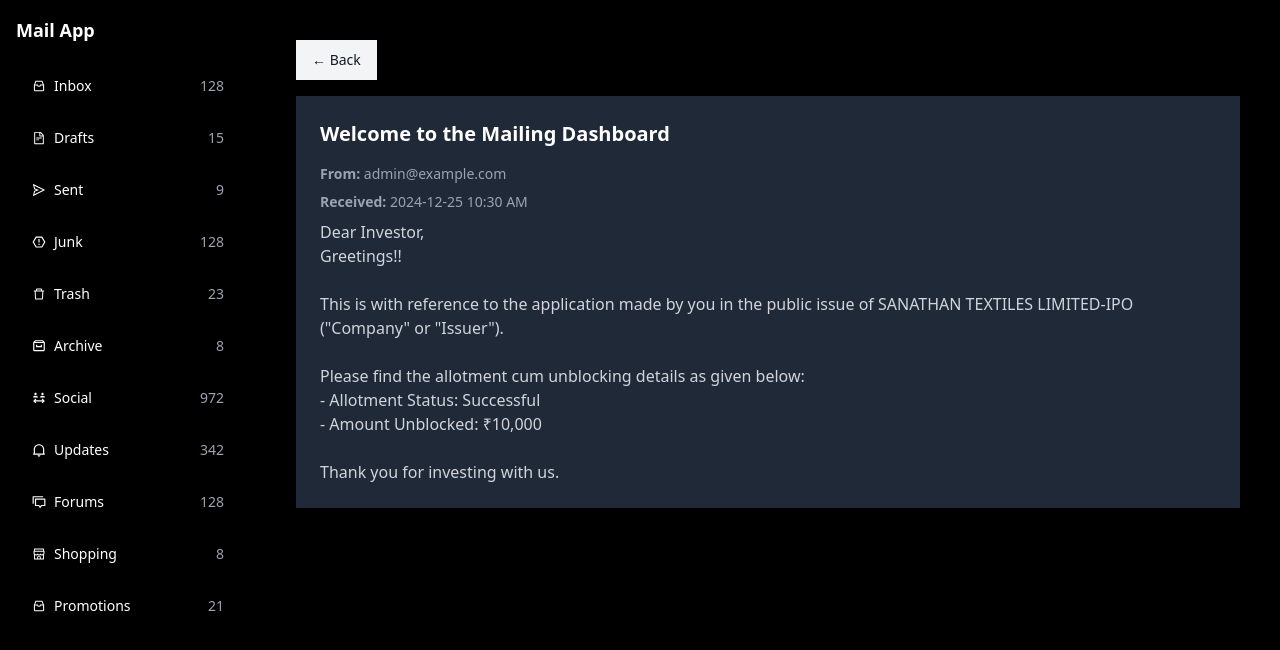
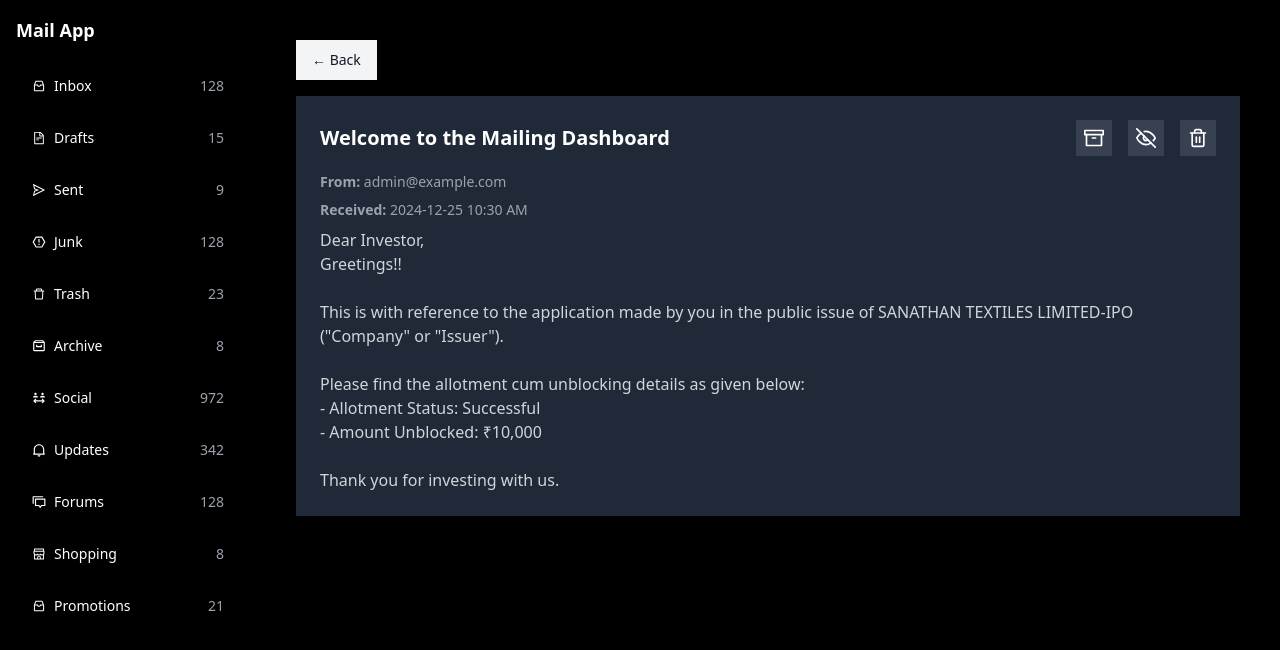
Before and after one commit to FarazAkhter660/Mailing-dashboard, a React (Create React App) app: page /dashboard in a window 1280 px wide. Both pictures are taken after a click on the element 768 px from the left and 220 px from the top of the page. Shown: the top 650 px of the page. Built offline with nearby package versions, Linux system fonts and the light colour scheme.

Commit message:
Add tooltip options for Archive, Mark as Unread, and Delete actions in the email view

```diff
--- a/package.json
+++ b/package.json
@@ -4,6 +4,7 @@
   "private": true,
   "dependencies": {
     "@radix-ui/react-slot": "^1.1.1",
+    "@radix-ui/react-tooltip": "^1.1.6",
     "class-variance-authority": "^0.7.1",
     "clsx": "^2.1.1",
     "cra-template": "1.2.0",
--- /dev/null
+++ b/src/components/ui/tooltip.jsx
@@ -0,0 +1,12 @@
+import React from "react";
+
+const Tooltip = ({ text, children }) => (
+  <div className="relative group inline-flex items-center">
+    {children}
+    <div className="absolute hidden group-hover:flex items-center justify-center bg-gray-700 text-white text-xs rounded px-2 py-1 whitespace-nowrap transition-opacity duration-200 shadow-lg z-10 top-full left-1/2 transform -translate-x-1/2 mt-1">
+      {text}
+    </div>
+  </div>
+);
+
+export default Tooltip;
--- a/src/pages/Dashboard.jsx
+++ b/src/pages/Dashboard.jsx
@@ -2,6 +2,8 @@ import React, { useState, useEffect, useCallback } from "react";
 import Sidebar from "../components/Sidebar";
 import MailList from "../components/MailList";
 import { Button } from "../components/ui/button";
+import Tooltip from "../components/ui/tooltip";
+import { FiArchive, FiEyeOff, FiTrash2 } from "react-icons/fi";
 
 const mockEmails = [
   {
@@ -141,7 +143,6 @@ const Dashboard = () => {
   const [debouncedSearchTerm, setDebouncedSearchTerm] = useState("");
   const [selectedEmail, setSelectedEmail] = useState(null);
 
-  // Debounce function
   const debounce = (func, delay) => {
     let debounceTimer;
     return function (...args) {
@@ -151,7 +152,6 @@ const Dashboard = () => {
     };
   };
 
-  // Debounced search handler
   const handleSearch = useCallback(
     debounce((term) => {
       setDebouncedSearchTerm(term);
@@ -163,7 +163,6 @@ const Dashboard = () => {
     const term = e.target.value;
     setSearchTerm(term);
 
-    // Trigger debounced handler
     if (term.length >= 3) {
       handleSearch(term);
     } else {
@@ -196,6 +195,22 @@ const Dashboard = () => {
     setSelectedEmail(null);
   };
 
+  const handleArchive = (emailId) => {
+    console.log("Archived email with ID:", emailId);
+  };
+
+  const handleMarkAsUnread = (emailId) => {
+    setEmails((prevEmails) =>
+      prevEmails.map((e) => (e.id === emailId ? { ...e, isUnread: true } : e))
+    );
+    setSelectedEmail(null);
+  };
+
+  const handleDelete = (emailId) => {
+    setEmails((prevEmails) => prevEmails.filter((email) => email.id !== emailId));
+    setSelectedEmail(null);
+  };
+
   return (
     <div className="flex min-h-screen bg-black text-white flex-1 ml-64 p-4">
       <Sidebar />
@@ -207,9 +222,40 @@ const Dashboard = () => {
               ← Back
             </Button>
             <div className="p-6 bg-gray-800 rounded-lg">
-              <h2 className="text-xl font-semibold mb-4">
-                {selectedEmail.subject}
-              </h2>
+              <div className="flex justify-between items-center mb-4">
+                <h2 className="text-xl font-semibold">{selectedEmail.subject}</h2>
+                <div className="flex space-x-4">
+                  {/* Archive */}
+                  <Tooltip text="Archive">
+                    <button
+                      className="p-2 bg-gray-700 rounded-lg hover:bg-gray-600 transition"
+                      onClick={() => handleArchive(selectedEmail.id)}
+                    >
+                      <FiArchive className="text-white w-5 h-5" />
+                    </button>
+                  </Tooltip>
+
+                  {/* Mark as Unread */}
+                  <Tooltip text="Mark as Unread">
+                    <button
+                      className="p-2 bg-gray-700 rounded-lg hover:bg-gray-600 transition"
+                      onClick={() => handleMarkAsUnread(selectedEmail.id)}
+                    >
+                      <FiEyeOff className="text-white w-5 h-5" />
+                    </button>
+                  </Tooltip>
+
+                  {/* Delete */}
+                  <Tooltip text="Delete">
+                    <button
+                      className="p-2 bg-gray-700 rounded-lg hover:bg-gray-600 transition"
+                      onClick={() => handleDelete(selectedEmail.id)}
+                    >
+                      <FiTrash2 className="text-white w-5 h-5" />
+                    </button>
+                  </Tooltip>
+                </div>
+              </div>
               <div className="text-sm text-gray-400 mb-2">
                 <strong>From:</strong> {selectedEmail.sender}
               </div>
```
Also changed, not shown: 1 other file (tests, documents, lock files or other folders).
